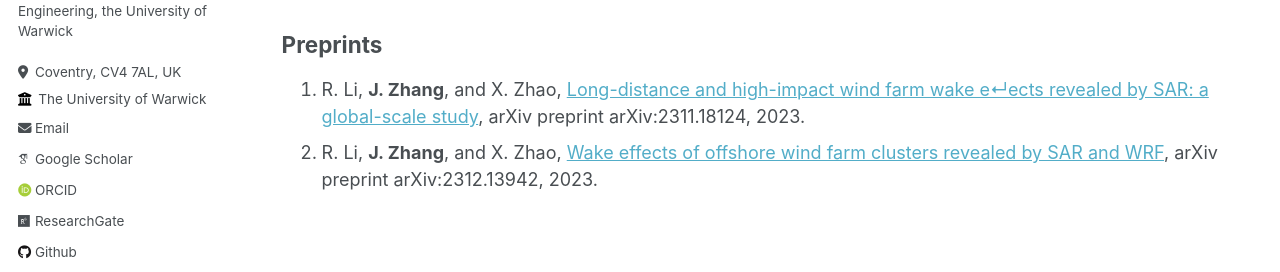
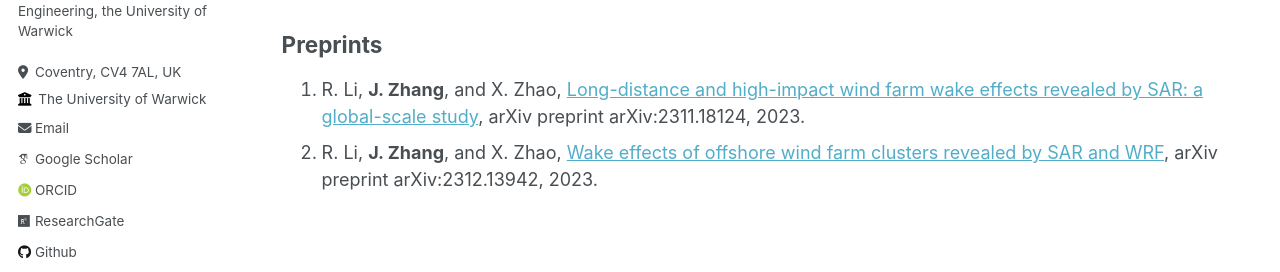
Before and after one commit to zhangxcii/zhangxcii.github.io, a Jekyll site: the page built from _pages/publications.md, in a window 1280 px wide and 900 px high, scrolled down 1211 px. Shown: the part 281-553 px from the top of the window. Built offline with Jekyll 4.4.1, drawn with Linux system fonts in a browser that asks for light colours; some web fonts are replaced.

Commit message:
Update publications.md

```diff
--- a/_pages/publications.md
+++ b/_pages/publications.md
@@ -34,5 +34,5 @@ author_profile: true
 2. **J. Zhang**, X. Zhao, and X. Wei, [Data-driven structural control of monopile wind turbine towers based on machine learning](https://zhangxcii.github.io/files/PaperC1.pdf), Proceedings of the 21st IFAC World Congress, Berlin, July 2020.
 
 ## Preprints
-1. R. Li, **J. Zhang**, and X. Zhao, [Long-distance and high-impact wind farm wake e↵ects revealed by SAR: a global-scale study](https://arxiv.org/abs/2311.18124), arXiv preprint arXiv:2311.18124, 2023.
+1. R. Li, **J. Zhang**, and X. Zhao, [Long-distance and high-impact wind farm wake effects revealed by SAR: a global-scale study](https://arxiv.org/abs/2311.18124), arXiv preprint arXiv:2311.18124, 2023.
 2. R. Li, **J. Zhang**, and X. Zhao, [Wake effects of offshore wind farm clusters revealed by SAR and WRF](https://arxiv.org/abs/2312.13942), arXiv preprint arXiv:2312.13942, 2023.
```
